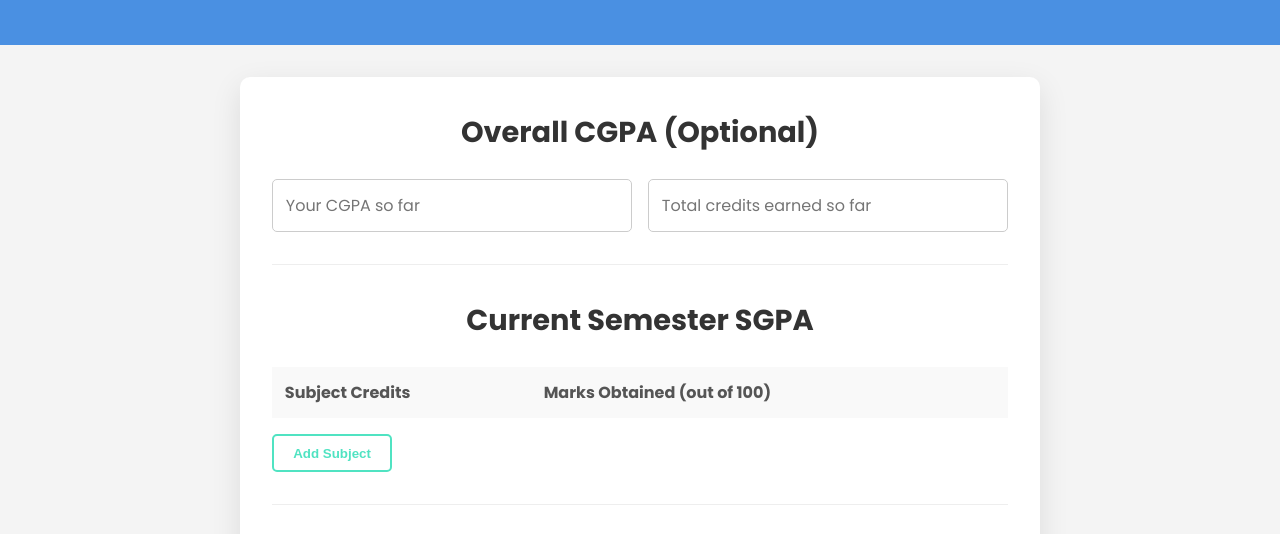
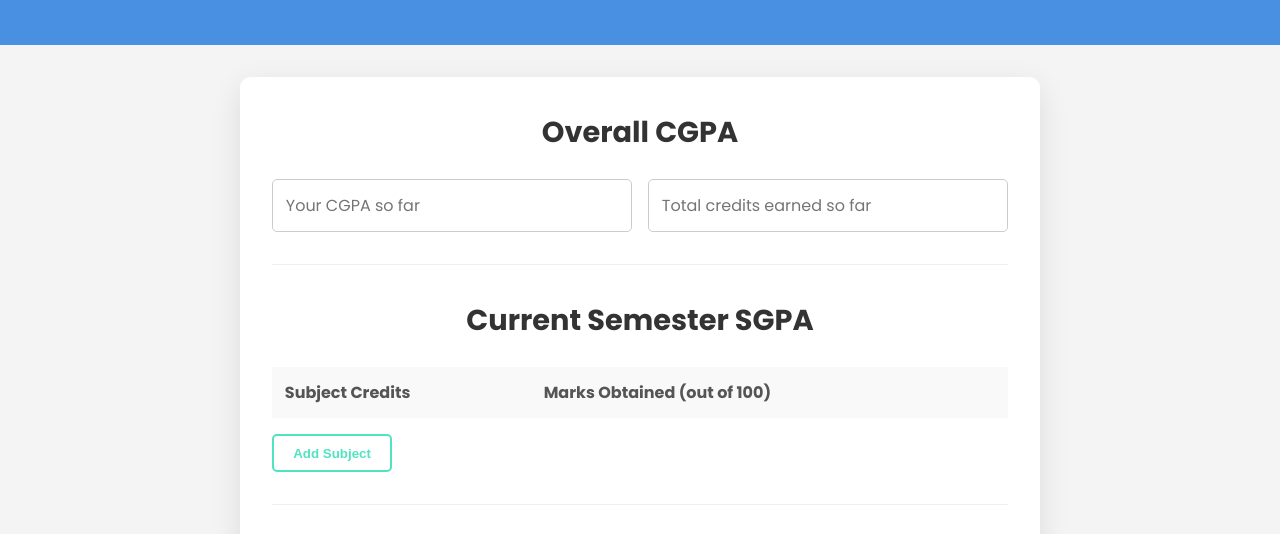
Before and after one commit to ShristiChandra-2005/LE-Guide, a plain HTML site: page Extras.html in a window 1280 px wide. Shown: the part 229-763 px from the top of the page. Drawn offline with Linux system fonts and the light colour scheme.

Commit message:
Update Extras.html
new thing add

```diff
--- a/Extras.html
+++ b/Extras.html
@@ -39,7 +39,7 @@
         <section class="calculator-container">
             <!-- Previous Semesters' Data -->
             <div class="form-section">
-                <h2>Overall CGPA (Optional)</h2>
+                <h2>Overall CGPA </h2>
                 <div class="input-group">
                     <input type="number" id="prev-cgpa" placeholder="Your CGPA so far">
                     <input type="number" id="prev-credits" placeholder="Total credits earned so far">
```
